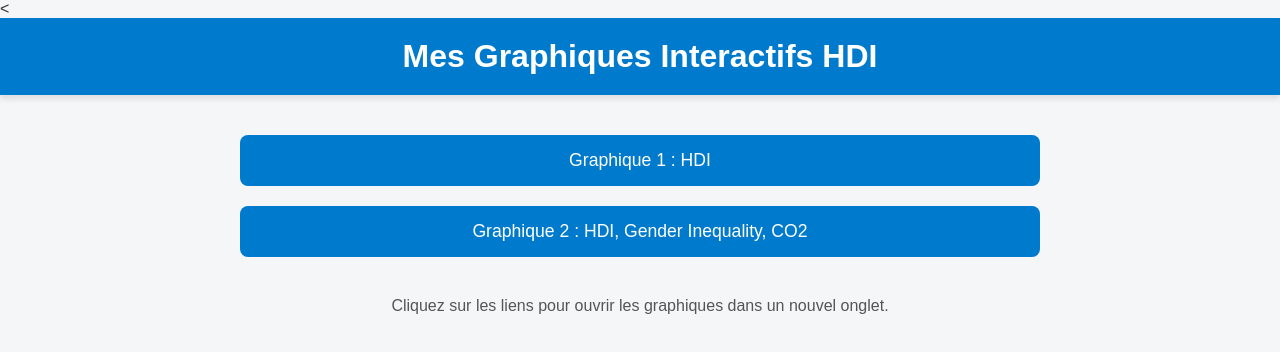
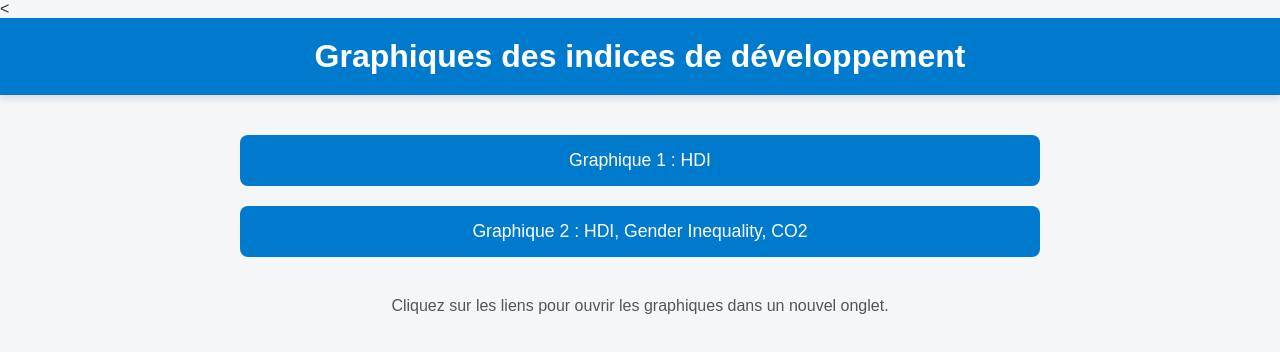
Before and after one commit to GregB-prog/M2-thesis---Exploring-development-index, a plain HTML site: page docs/index.html in a window 1280 px wide. Drawn offline with Linux system fonts and the light colour scheme.

Commit message:
Update index.html

```diff
--- a/docs/index.html
+++ b/docs/index.html
@@ -65,7 +65,7 @@
 </head>
 <body>
     <header>
-        <h1>Mes Graphiques Interactifs HDI</h1>
+        <h1>Graphiques des indices de développement</h1>
     </header>
 
     <main>
```
